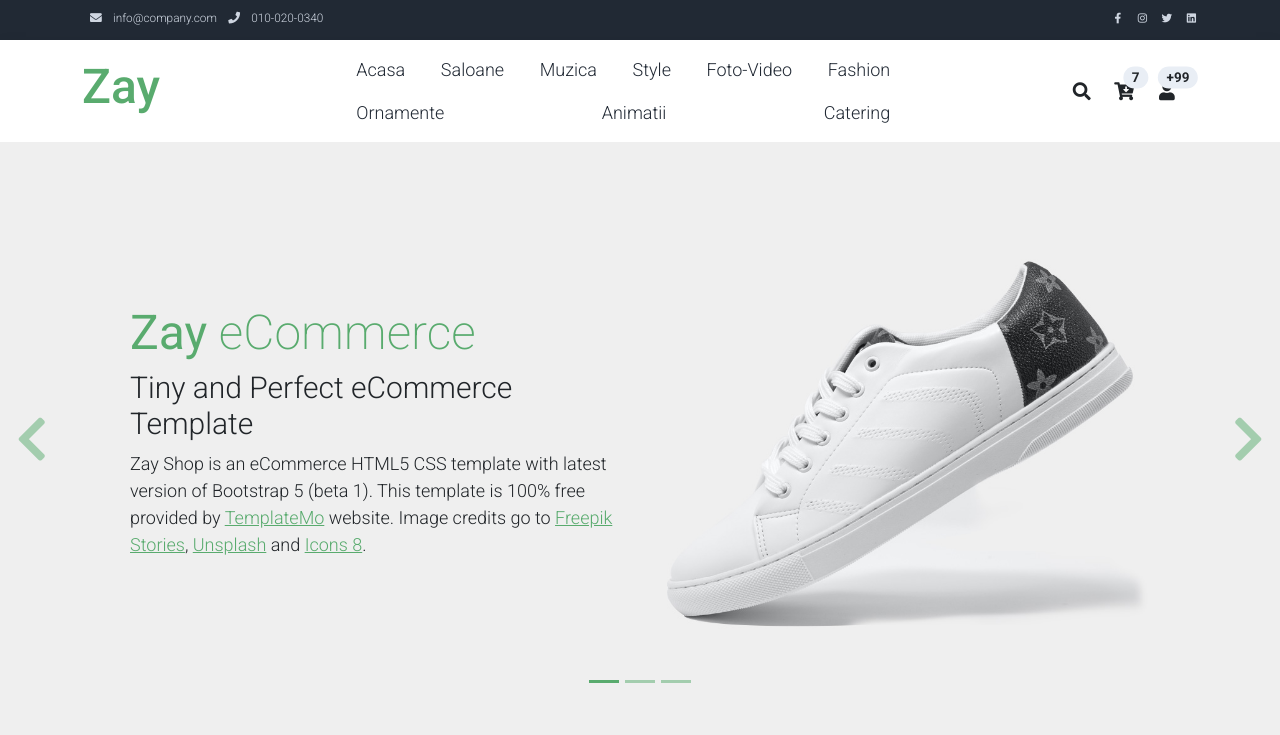
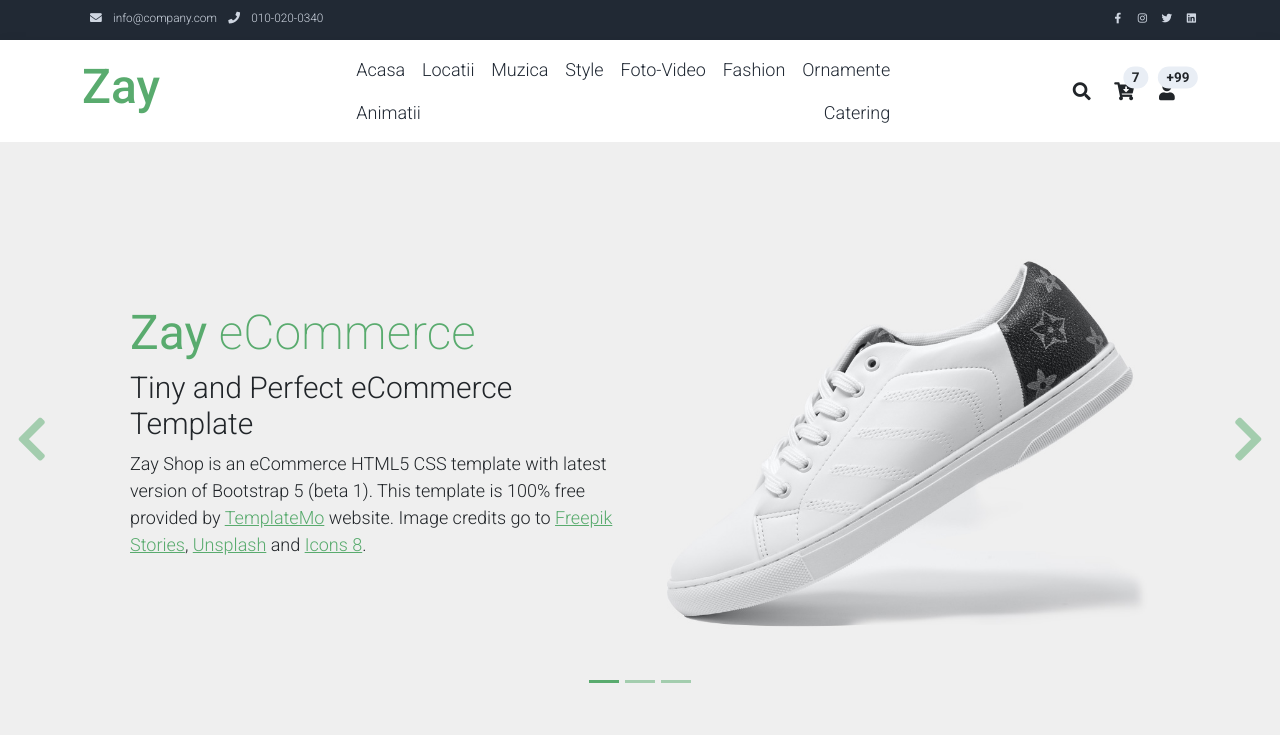
Before and after one commit to Stilledood/WEDDING, a Django app: page / in a window 1280 px wide. Shown: the top 735 px of the page. Run offline with Django 5.2, Linux system fonts and the light colour scheme; some libraries are stand-ins or nearby versions.

Commit message:
Schimbat meniu 1

```diff
--- a/Wedding/templates/index.html
+++ b/Wedding/templates/index.html
@@ -65,7 +65,7 @@
                             <a class="nav-link" href="index.html">Acasa</a>
                         </li>
                         <li class="nav-item">
-                            <a class="nav-link" href="about.html">Saloane</a>
+                            <a class="nav-link" href="about.html">Locatii</a>
                         </li>
                         <li class="nav-item">
                             <a class="nav-link" href="shop.html">Muzica</a>
```
